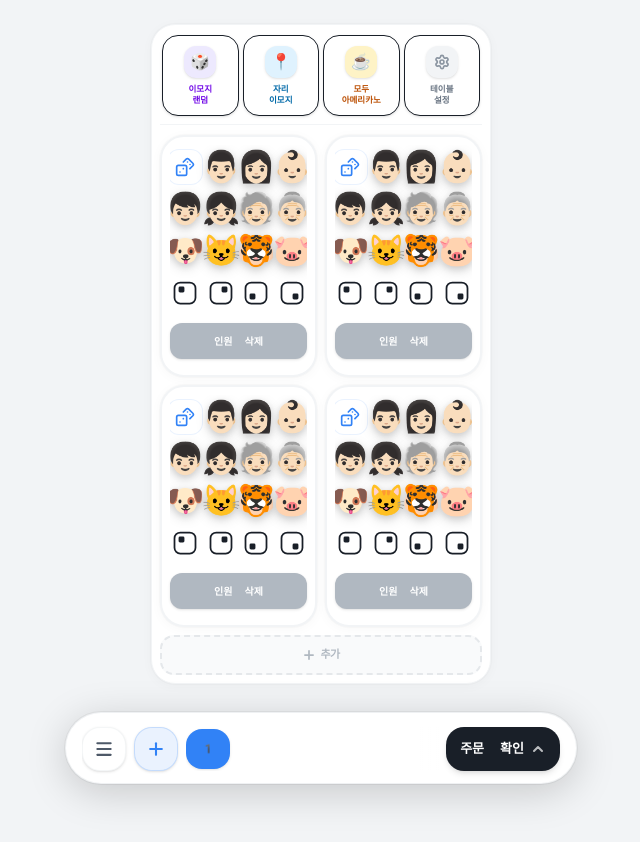
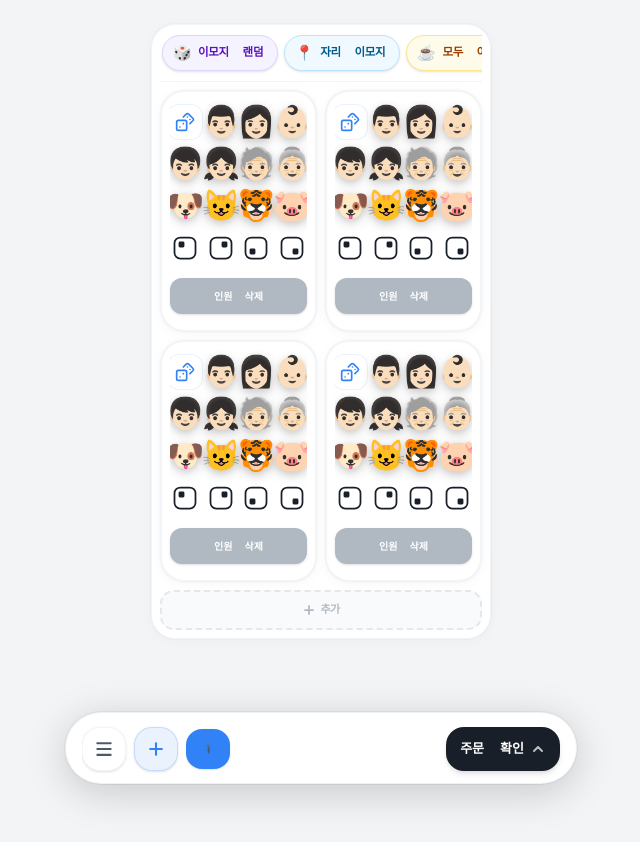
Before and after one commit to limchang/anti_order, a React (Vite) app: page / in a window 1280 px wide. Shown: the top 842 px of the page, without its empty margins (319-959 px from the left). Built offline with nearby package versions, Linux system fonts and the light colour scheme; a web font is replaced by a local one.

Commit message:
feat: redesign quick actions as Material Design chip style with horizontal scroll

```diff
--- a/components/OrderGroupSection.tsx
+++ b/components/OrderGroupSection.tsx
@@ -90,35 +90,39 @@ export const OrderGroupSection: React.FC<OrderGroupSectionProps> = ({
 
   const quickActions = [
     {
-      label: '이모지\n랜덤',
+      label: '이모지 랜덤',
       icon: '🎲',
       onClick: handleAllRandom,
       title: '모든 인원 랜덤 이모지 선택',
-      iconBg: 'bg-violet-100',
-      textColor: 'text-violet-700',
+      chipBg: 'bg-violet-50',
+      chipBorder: 'border-violet-200',
+      textColor: 'text-violet-800',
     },
     {
-      label: '자리\n이모지',
+      label: '자리 이모지',
       icon: '📍',
       onClick: handleTablePositionEmojis,
       title: '자리 위치 이모지로 지정 (◰◱◳◲)',
-      iconBg: 'bg-sky-100',
-      textColor: 'text-sky-700',
+      chipBg: 'bg-sky-50',
+      chipBorder: 'border-sky-200',
+      textColor: 'text-sky-800',
     },
     {
-      label: '모두\n아메리카노',
+      label: '모두 아메리카노',
       icon: '☕',
       onClick: handleAllAmericano,
       title: '모든 인원에게 랜덤 이모지 적용 후 아메리카노 설정',
-      iconBg: 'bg-amber-100',
-      textColor: 'text-amber-700',
+      chipBg: 'bg-amber-50',
+      chipBorder: 'border-amber-200',
+      textColor: 'text-amber-800',
     },
     {
-      label: '테이블\n설정',
-      icon: null, // lucide icon 사용
+      label: '테이블 설정',
+      icon: null,
       onClick: onOpenSettings,
       title: '테이블 이름 변경 및 삭제',
-      iconBg: 'bg-toss-grey-100',
+      chipBg: 'bg-toss-grey-50',
+      chipBorder: 'border-toss-grey-200',
       textColor: 'text-toss-grey-600',
       isSettings: true,
     },
@@ -126,21 +130,21 @@ export const OrderGroupSection: React.FC<OrderGroupSectionProps> = ({
 
   return (
     <section className="relative bg-white rounded-[24px] border p-2 flex flex-col gap-2 z-0 border-toss-grey-100 shadow-toss-card overflow-visible">
-      {/* 퀵 액션 - 4분할 세로 아이콘 버튼 */}
-      <div className="grid grid-cols-4 gap-1 px-0.5 pt-0.5 pb-2 border-b border-toss-grey-100 mb-0.5">
+      {/* 퀵 액션 - Material Design Chip 스타일 */}
+      <div className="flex items-center gap-1.5 px-0.5 pt-0.5 pb-2.5 border-b border-toss-grey-100 overflow-x-auto no-scrollbar">
         {quickActions.map((action) => (
           <button
             key={action.label}
             onClick={action.onClick}
             title={action.title}
-            className="flex flex-col items-center justify-center gap-1.5 py-2.5 px-1 rounded-2xl bg-white border border-toss-grey-150 hover:bg-toss-grey-50 active:scale-95 transition-all shadow-sm"
+            className={`flex items-center gap-1.5 h-9 pl-2.5 pr-3.5 rounded-full border shrink-0 ${action.chipBg} ${action.chipBorder} active:scale-95 transition-all shadow-sm hover:brightness-95`}
           >
-            <div className={`w-8 h-8 rounded-[12px] ${action.iconBg} flex items-center justify-center text-[16px] leading-none shadow-sm`}>
+            <span className="text-[15px] leading-none">
               {action.isSettings
-                ? <Settings size={16} strokeWidth={2.5} className="text-toss-grey-500" />
+                ? <Settings size={14} strokeWidth={2.5} className={action.textColor} />
                 : action.icon}
-            </div>
-            <span className={`text-[8.5px] font-black ${action.textColor} leading-tight text-center whitespace-pre-line`}>{action.label}</span>
+            </span>
+            <span className={`text-[11.5px] font-bold ${action.textColor} whitespace-nowrap tracking-tight`}>{action.label}</span>
           </button>
         ))}
       </div>
@@ -211,6 +215,6 @@ export const OrderGroupSection: React.FC<OrderGroupSectionProps> = ({
           </div>
         )}
       </div>
-    </section>
+    </section >
   );
 };
```
